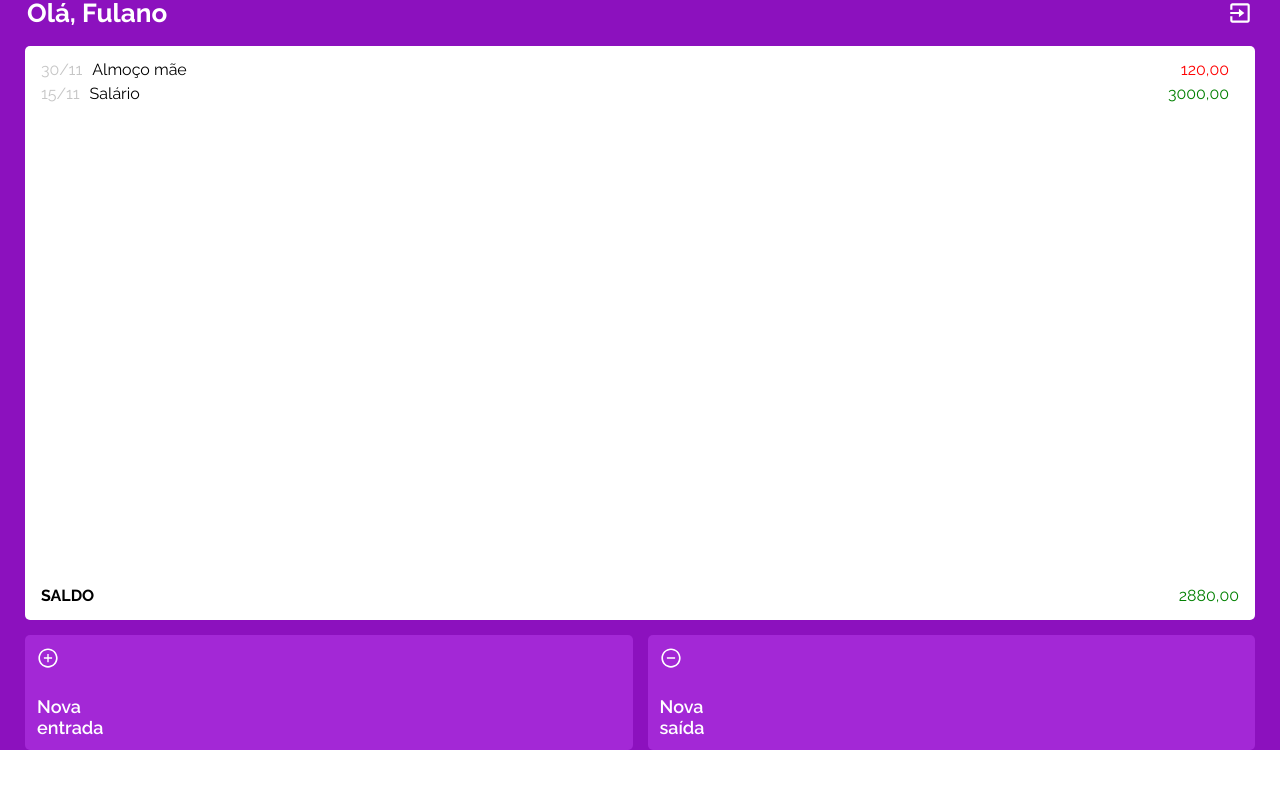
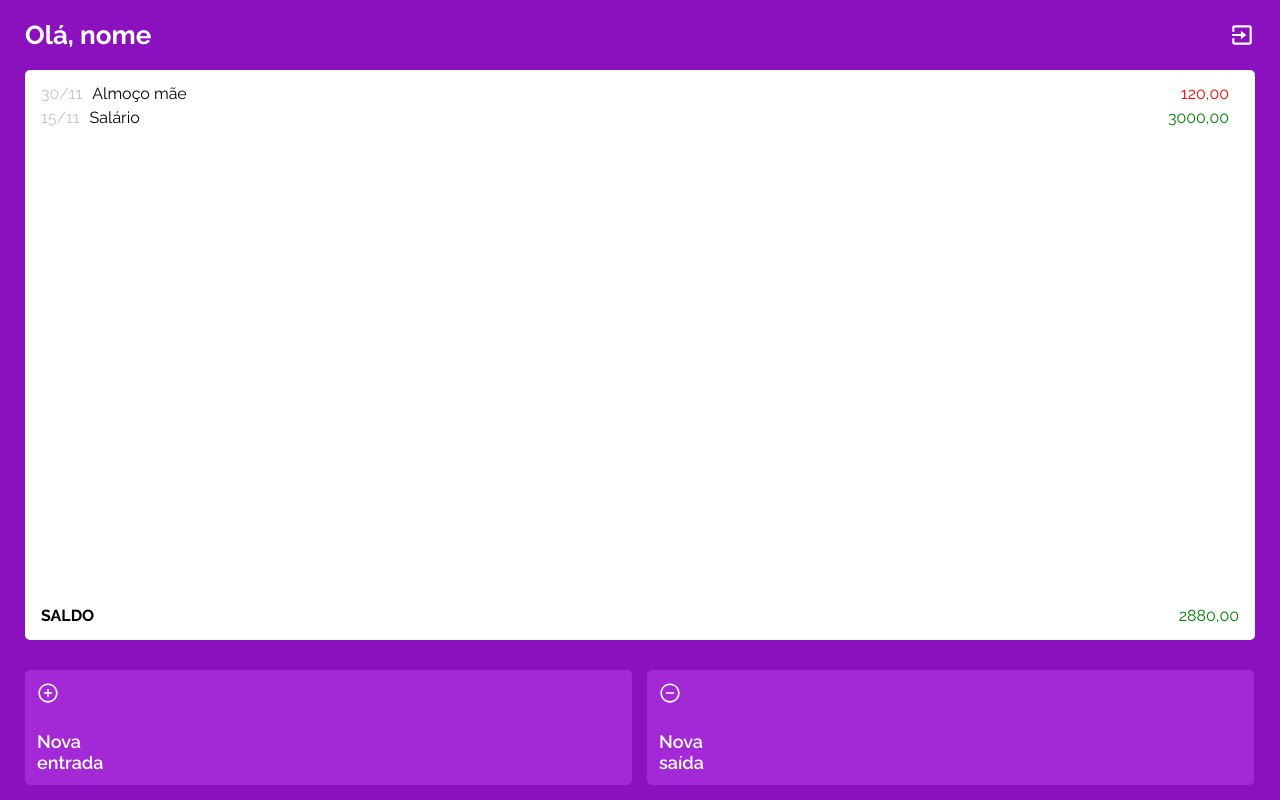
Before and after one commit to wesleymichael/mywallet-app, a React (Create React App) app: page /home in a window 1280 px wide. Built offline with nearby package versions, Linux system fonts and the light colour scheme; a web font is replaced by a local one.

Commit message:
Layout adjustment: Home page and page transitions

```diff
--- a/src/pages/HomePage.js
+++ b/src/pages/HomePage.js
@@ -1,12 +1,17 @@
 import styled from "styled-components"
 import { BiExit } from "react-icons/bi"
 import { AiOutlineMinusCircle, AiOutlinePlusCircle } from "react-icons/ai"
+import { useContext } from "react"
+import AuthContext from "../context/AuthContext"
+import { Link } from "react-router-dom"
 
 export default function HomePage() {
+  const { auth, login } = useContext(AuthContext);
+
   return (
     <HomeContainer>
       <Header>
-        <h1>Olá, Fulano</h1>
+        <h1>Olá, nome</h1>
         <BiExit />
       </Header>
 
@@ -37,14 +42,18 @@ export default function HomePage() {
 
 
       <ButtonsContainer>
+        <Link to="/nova-transacao/entrada">
           <button>
             <AiOutlinePlusCircle />
             <p>Nova <br /> entrada</p>
           </button>
+        </Link>
+        <Link to="/nova-transacao/saída">
           <button>
             <AiOutlineMinusCircle />
             <p>Nova <br />saída</p>
           </button>
+        </Link>
       </ButtonsContainer>
 
     </HomeContainer>
@@ -54,14 +63,15 @@ export default function HomePage() {
 const HomeContainer = styled.div`
   display: flex;
   flex-direction: column;
-  height: calc(100vh - 50px);
+  height: 100vh;
 `
 const Header = styled.header`
   display: flex;
+  height: 70px;
   align-items: center;
   justify-content: space-between;
-  padding: 0 2px 5px 2px;
-  margin-bottom: 15px;
+  //padding: 0 2px 5px 2px;
+  //margin-bottom: 15px;
   font-size: 26px;
   color: white;
 `
@@ -83,14 +93,15 @@ const TransactionsContainer = styled.article`
     }
   }
 `
+
 const ButtonsContainer = styled.section`
-  margin-top: 15px;
-  margin-bottom: 0;
+  //margin-top: 15px;
+  margin-bottom: 15px;
   display: flex;
   gap: 15px;
 
   button {
-    width: 50%;
+    width: calc(50vw - 33px);
     height: 115px;
     font-size: 22px;
     text-align: left;
--- a/src/pages/SignInPage.js
+++ b/src/pages/SignInPage.js
@@ -7,9 +7,8 @@ import AuthContext from "../context/AuthContext";
 
 export default function SignInPage() {
   const [form, setForm] = useState({ email: "", password: "" });
-  const [auth, login] = useContext(AuthContext);
+  const { auth, login } = useContext(AuthContext);
   const [disableForm, setDisableForm] = useState(false);
-
   const navigate = useNavigate();
 
   const BASE_URL = process.env.REACT_APP_API_URL;
@@ -20,7 +19,7 @@ export default function SignInPage() {
 
   //Verificar se o localstorage está populado
   useEffect( () => {
-    if(auth){
+    if(auth && auth.token){
       navigate("/home");
     }
   }, []);
--- a/src/pages/TransactionPage.js
+++ b/src/pages/TransactionPage.js
@@ -1,24 +1,28 @@
+import { useParams } from "react-router-dom"
 import styled from "styled-components"
 
 export default function TransactionsPage() {
+  const transaction = useParams();
   return (
     <TransactionsContainer>
-      <h1>Nova TRANSAÇÃO</h1>
+      <h1>Nova {transaction.tipo}</h1>
       <form>
-        <input placeholder="Valor" type="text"/>
+        <input placeholder="Valor" type="text" />
         <input placeholder="Descrição" type="text" />
-        <button>Salvar TRANSAÇÃO</button>
+        <button>Salvar {transaction.tipo}</button>
       </form>
     </TransactionsContainer>
   )
 }
 
 const TransactionsContainer = styled.main`
-  height: calc(100vh - 50px);
+  //height: calc(100vh - 50px);
+  height: 100vh;
   display: flex;
   flex-direction: column;
   align-items: center;
   justify-content: flex-start;
+  padding-top: 30px;
 
   h1 {
     align-self: flex-start;
```
Lines whose indentation alone changed are shown as unchanged.
